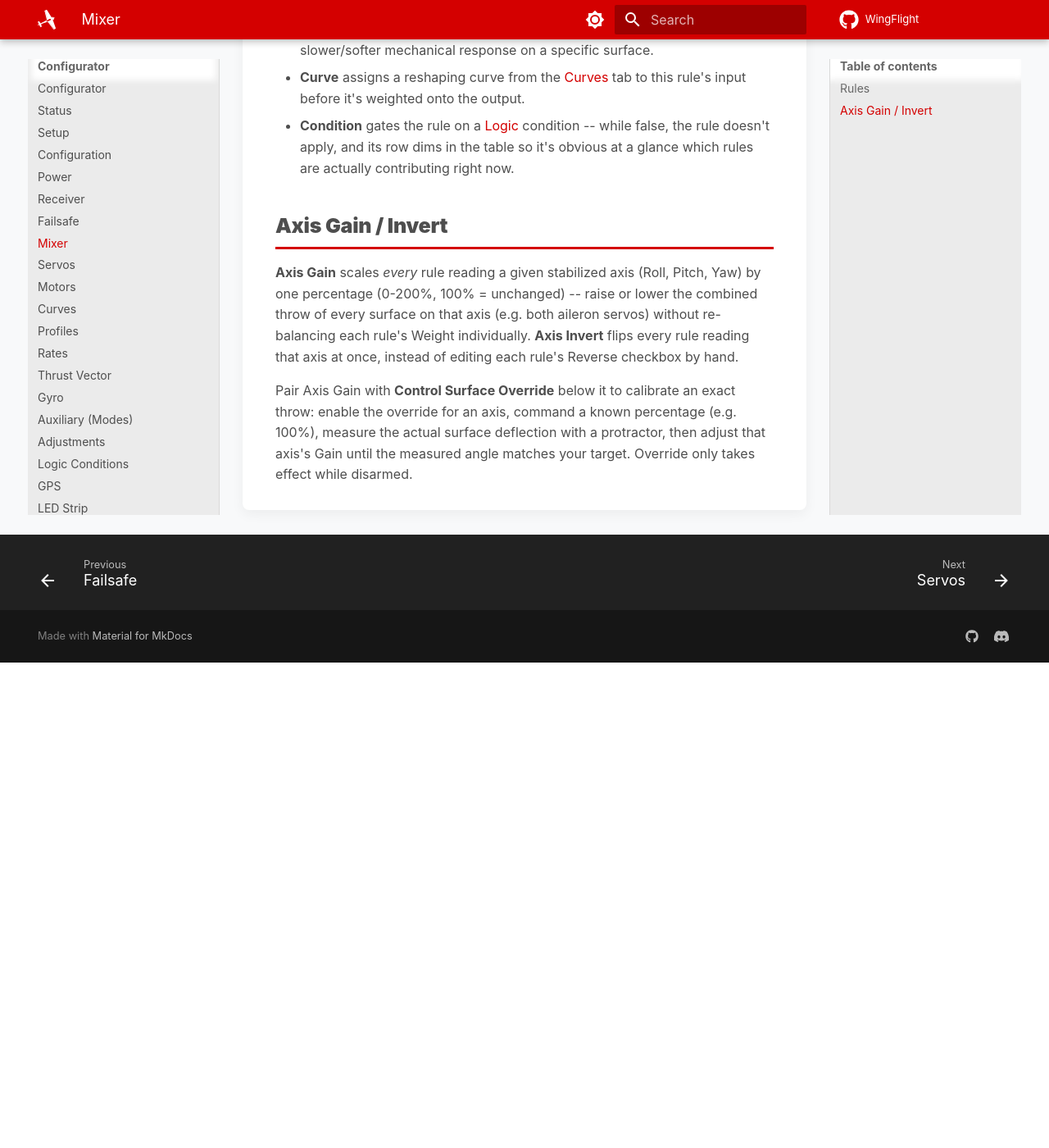
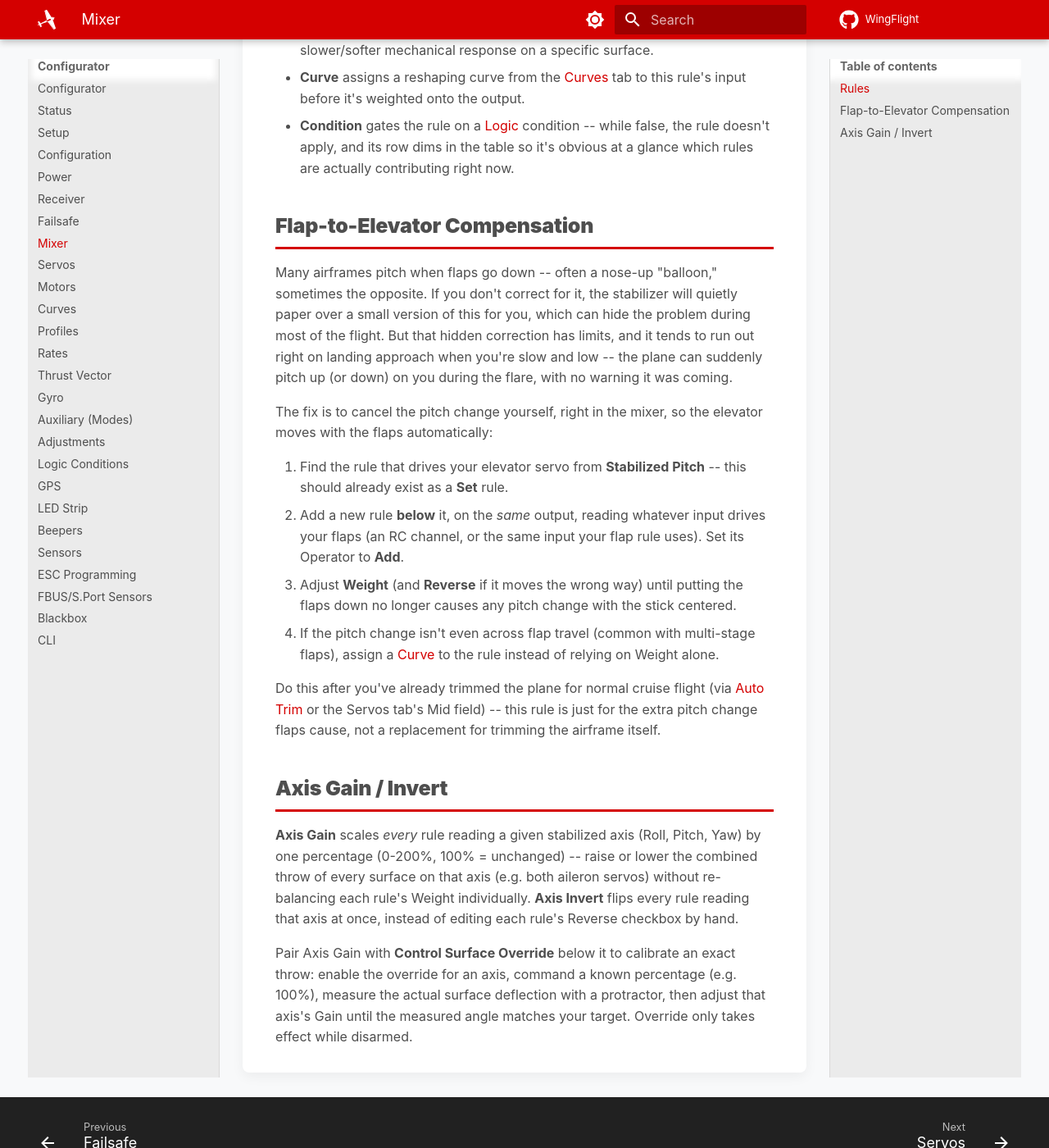
Before and after one commit to WingFlight/wingflight-docs, an MkDocs documentation site: the page built from docs/configurator/tabs/mixer.md, in a window 1280 px wide and 1400 px high, scrolled down 1398 px. Shown: the whole window at 82% size. Built offline with MkDocs 1.6.1 and Material for MkDocs 9.7.7, drawn with Linux system fonts in a browser that asks for light colours; before the commit the page ends 2206 px from its top, so only the background shows below that.

Commit message:
docs: document flap-to-elevator compensation in the mixer
Flap deployment often changes pitch trim, and the stabilizer can mask
small versions of this until it runs out of correction authority during
a slow landing approach. Add a mixer recipe for canceling the pitch
change directly, and cross-link it from the Auto Trim page.

Co-Authored-By: Claude Sonnet 5 <noreply@anthropic.com>

```diff
--- a/docs/configurator/tabs/mixer.md
+++ b/docs/configurator/tabs/mixer.md
@@ -60,6 +60,36 @@ Other per-rule fields:
   false, the rule doesn't apply, and its row dims in the table so it's
   obvious at a glance which rules are actually contributing right now.
 
+## Flap-to-Elevator Compensation
+
+Many airframes pitch when flaps go down -- often a nose-up "balloon,"
+sometimes the opposite. If you don't correct for it, the stabilizer will
+quietly paper over a small version of this for you, which can hide the
+problem during most of the flight. But that hidden correction has limits,
+and it tends to run out right on landing approach when you're slow and
+low -- the plane can suddenly pitch up (or down) on you during the flare,
+with no warning it was coming.
+
+The fix is to cancel the pitch change yourself, right in the mixer, so
+the elevator moves with the flaps automatically:
+
+1. Find the rule that drives your elevator servo from **Stabilized
+   Pitch** -- this should already exist as a **Set** rule.
+2. Add a new rule **below** it, on the *same* output, reading whatever
+   input drives your flaps (an RC channel, or the same input your flap
+   rule uses). Set its Operator to **Add**.
+3. Adjust **Weight** (and **Reverse** if it moves the wrong way) until
+   putting the flaps down no longer causes any pitch change with the
+   stick centered.
+4. If the pitch change isn't even across flap travel (common with
+   multi-stage flaps), assign a [Curve](curves.md#mixer-curves) to the
+   rule instead of relying on Weight alone.
+
+Do this after you've already trimmed the plane for normal cruise flight
+(via [Auto Trim](../flight-modes/auto-trim.md) or the Servos tab's Mid
+field) -- this rule is just for the extra pitch change flaps cause, not a
+replacement for trimming the airframe itself.
+
 ## Axis Gain / Invert
 
 **Axis Gain** scales *every* rule reading a given stabilized axis (Roll,
```
Also changed, not shown: docs/flight-modes/auto-trim.md (+6 -0 lines).
